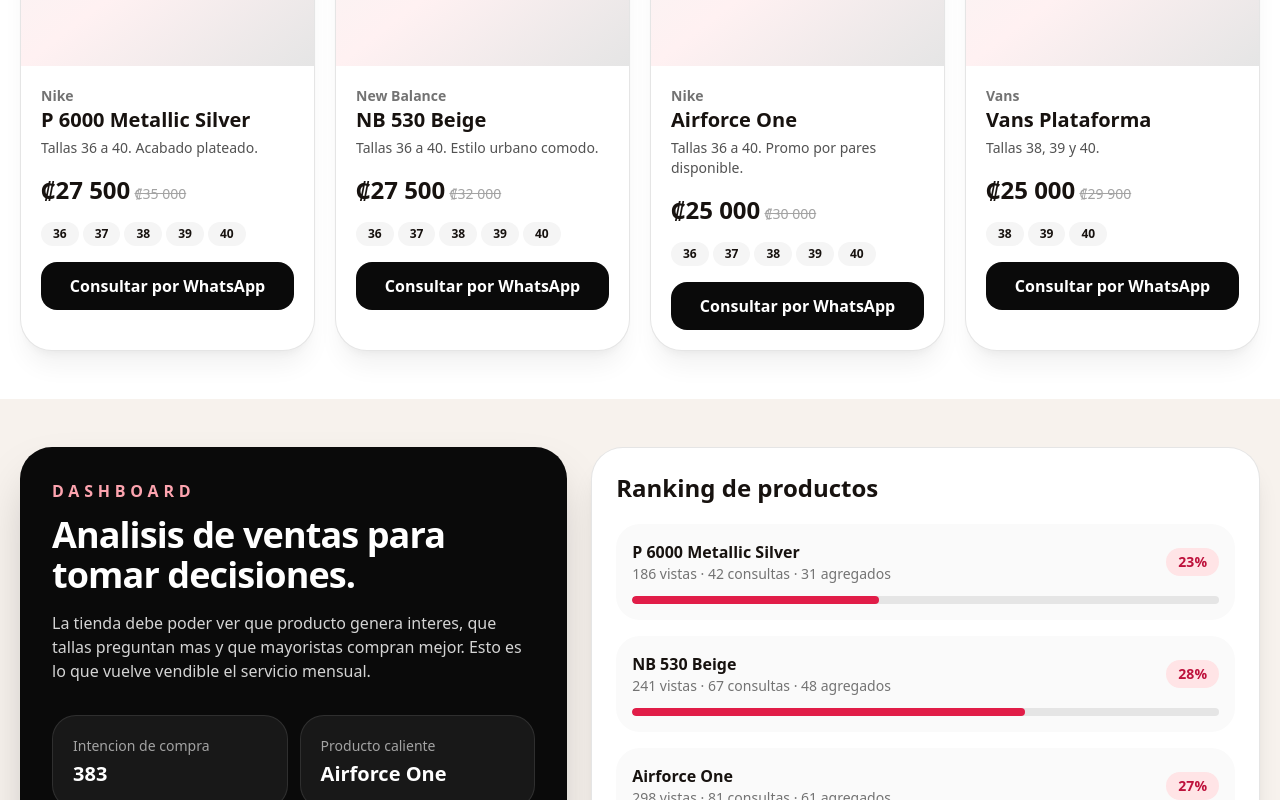
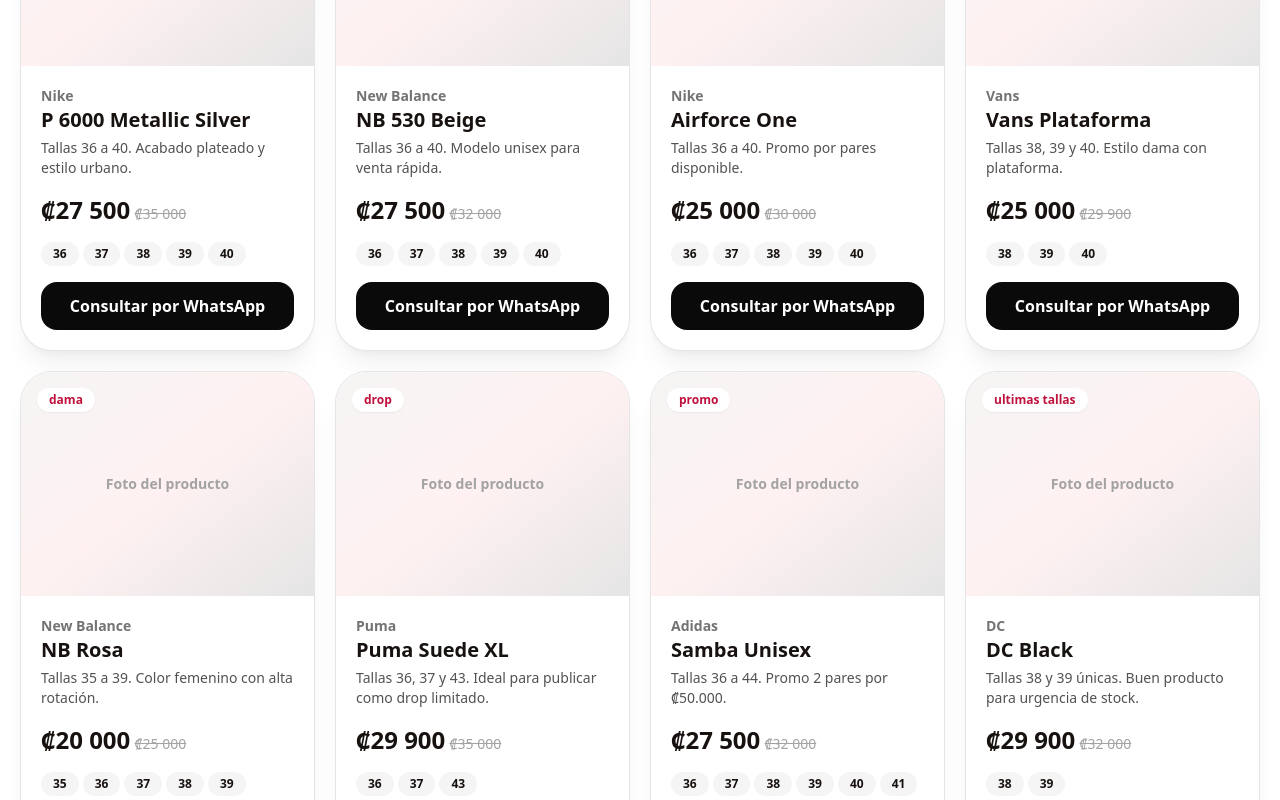
Before and after one commit to dilanrojas53-hub/TiendaonlineSaaS, a Next.js app: page / in a window 1280 px wide. Shown: the part 1840-2640 px from the top of the page. Built offline with nearby package versions, Linux system fonts and the light colour scheme.

Commit message:
Expand demo products for polished catalog landing

```diff
--- a/src/data/demo-products.ts
+++ b/src/data/demo-products.ts
@@ -1,13 +1,157 @@
 import { Product, Wholesaler } from '@/types/catalog';
 
 export const products: Product[] = [
-  { id: 'p6000-silver', name: 'P 6000 Metallic Silver', brand: 'Nike', description: 'Tallas 36 a 40. Acabado plateado.', price: 27500, compareAtPrice: 35000, wholesalePrice: 23500, sizes: ['36','37','38','39','40'], colors: ['Silver'], tags: ['nuevo','tendencia'], stockStatus: 'available', views: 186, whatsappClicks: 42, cartAdds: 31 },
-  { id: 'nb-530-beige', name: 'NB 530 Beige', brand: 'New Balance', description: 'Tallas 36 a 40. Estilo urbano comodo.', price: 27500, compareAtPrice: 32000, wholesalePrice: 23000, sizes: ['36','37','38','39','40'], colors: ['Beige'], tags: ['unisex','mayorista'], stockStatus: 'available', views: 241, whatsappClicks: 67, cartAdds: 48 },
-  { id: 'airforce-one', name: 'Airforce One', brand: 'Nike', description: 'Tallas 36 a 40. Promo por pares disponible.', price: 25000, compareAtPrice: 30000, wholesalePrice: 21000, sizes: ['36','37','38','39','40'], colors: ['Blanco'], tags: ['promo','top'], stockStatus: 'low', views: 298, whatsappClicks: 81, cartAdds: 61 },
-  { id: 'vans-plataforma', name: 'Vans Plataforma', brand: 'Vans', description: 'Tallas 38, 39 y 40.', price: 25000, compareAtPrice: 29900, wholesalePrice: 21500, sizes: ['38','39','40'], colors: ['Negro','Rosado'], tags: ['dama','plataforma'], stockStatus: 'available', views: 152, whatsappClicks: 34, cartAdds: 19 }
+  {
+    id: 'p6000-silver',
+    name: 'P 6000 Metallic Silver',
+    brand: 'Nike',
+    description: 'Tallas 36 a 40. Acabado plateado y estilo urbano.',
+    price: 27500,
+    compareAtPrice: 35000,
+    wholesalePrice: 23500,
+    sizes: ['36', '37', '38', '39', '40'],
+    colors: ['Silver'],
+    tags: ['nuevo', 'tendencia'],
+    stockStatus: 'available',
+    views: 186,
+    whatsappClicks: 42,
+    cartAdds: 31
+  },
+  {
+    id: 'nb-530-beige',
+    name: 'NB 530 Beige',
+    brand: 'New Balance',
+    description: 'Tallas 36 a 40. Modelo unisex para venta rápida.',
+    price: 27500,
+    compareAtPrice: 32000,
+    wholesalePrice: 23000,
+    sizes: ['36', '37', '38', '39', '40'],
+    colors: ['Beige'],
+    tags: ['unisex', 'mayorista'],
+    stockStatus: 'available',
+    views: 241,
+    whatsappClicks: 67,
+    cartAdds: 48
+  },
+  {
+    id: 'airforce-one',
+    name: 'Airforce One',
+    brand: 'Nike',
+    description: 'Tallas 36 a 40. Promo por pares disponible.',
+    price: 25000,
+    compareAtPrice: 30000,
+    wholesalePrice: 21000,
+    sizes: ['36', '37', '38', '39', '40'],
+    colors: ['Blanco'],
+    tags: ['promo', 'top'],
+    stockStatus: 'low',
+    views: 298,
+    whatsappClicks: 81,
+    cartAdds: 61
+  },
+  {
+    id: 'vans-plataforma',
+    name: 'Vans Plataforma',
+    brand: 'Vans',
+    description: 'Tallas 38, 39 y 40. Estilo dama con plataforma.',
+    price: 25000,
+    compareAtPrice: 29900,
+    wholesalePrice: 21500,
+    sizes: ['38', '39', '40'],
+    colors: ['Negro', 'Rosado'],
+    tags: ['dama', 'plataforma'],
+    stockStatus: 'available',
+    views: 152,
+    whatsappClicks: 34,
+    cartAdds: 19
+  },
+  {
+    id: 'nb-rosa',
+    name: 'NB Rosa',
+    brand: 'New Balance',
+    description: 'Tallas 35 a 39. Color femenino con alta rotación.',
+    price: 20000,
+    compareAtPrice: 25000,
+    wholesalePrice: 18000,
+    sizes: ['35', '36', '37', '38', '39'],
+    colors: ['Rosa'],
+    tags: ['dama', 'oferta'],
+    stockStatus: 'available',
+    views: 164,
+    whatsappClicks: 38,
+    cartAdds: 22
+  },
+  {
+    id: 'puma-suede-xl',
+    name: 'Puma Suede XL',
+    brand: 'Puma',
+    description: 'Tallas 36, 37 y 43. Ideal para publicar como drop limitado.',
+    price: 29900,
+    compareAtPrice: 35000,
+    wholesalePrice: 26000,
+    sizes: ['36', '37', '43'],
+    colors: ['Negro', 'Blanco'],
+    tags: ['drop', 'stock bajo'],
+    stockStatus: 'low',
+    views: 128,
+    whatsappClicks: 29,
+    cartAdds: 14
+  },
+  {
+    id: 'samba-unisex',
+    name: 'Samba Unisex',
+    brand: 'Adidas',
+    description: 'Tallas 36 a 44. Promo 2 pares por ₡50.000.',
+    price: 27500,
+    compareAtPrice: 32000,
+    wholesalePrice: 23500,
+    sizes: ['36', '37', '38', '39', '40', '41', '42', '43', '44'],
+    colors: ['Blanco', 'Negro'],
+    tags: ['promo', 'unisex'],
+    stockStatus: 'available',
+    views: 205,
+    whatsappClicks: 57,
+    cartAdds: 39
+  },
+  {
+    id: 'dc-black',
+    name: 'DC Black',
+    brand: 'DC',
+    description: 'Tallas 38 y 39 únicas. Buen producto para urgencia de stock.',
+    price: 29900,
+    compareAtPrice: 32000,
+    wholesalePrice: 26000,
+    sizes: ['38', '39'],
+    colors: ['Negro'],
+    tags: ['ultimas tallas', 'skate'],
+    stockStatus: 'low',
+    views: 111,
+    whatsappClicks: 25,
+    cartAdds: 11
+  }
 ];
 
 export const wholesalers: Wholesaler[] = [
-  { id: 'w-001', code: 'MAY-001', businessName: 'Boutique Central', phone: '50688880000', province: 'San Jose', tier: 'wholesale', discountRate: 12, totalOrders: 18, totalSpent: 820000 },
-  { id: 'w-002', code: 'VIP-002', businessName: 'Zapatos La Moda', phone: '50677770000', province: 'Alajuela', tier: 'vip', discountRate: 18, totalOrders: 31, totalSpent: 1450000 }
+  {
+    id: 'w-001',
+    code: 'MAY-001',
+    businessName: 'Boutique Central',
+    phone: '50688880000',
+    province: 'San Jose',
+    tier: 'wholesale',
+    discountRate: 12,
+    totalOrders: 18,
+    totalSpent: 820000
+  },
+  {
+    id: 'w-002',
+    code: 'VIP-002',
+    businessName: 'Zapatos La Moda',
+    phone: '50677770000',
+    province: 'Alajuela',
+    tier: 'vip',
+    discountRate: 18,
+    totalOrders: 31,
+    totalSpent: 1450000
+  }
 ];
```
